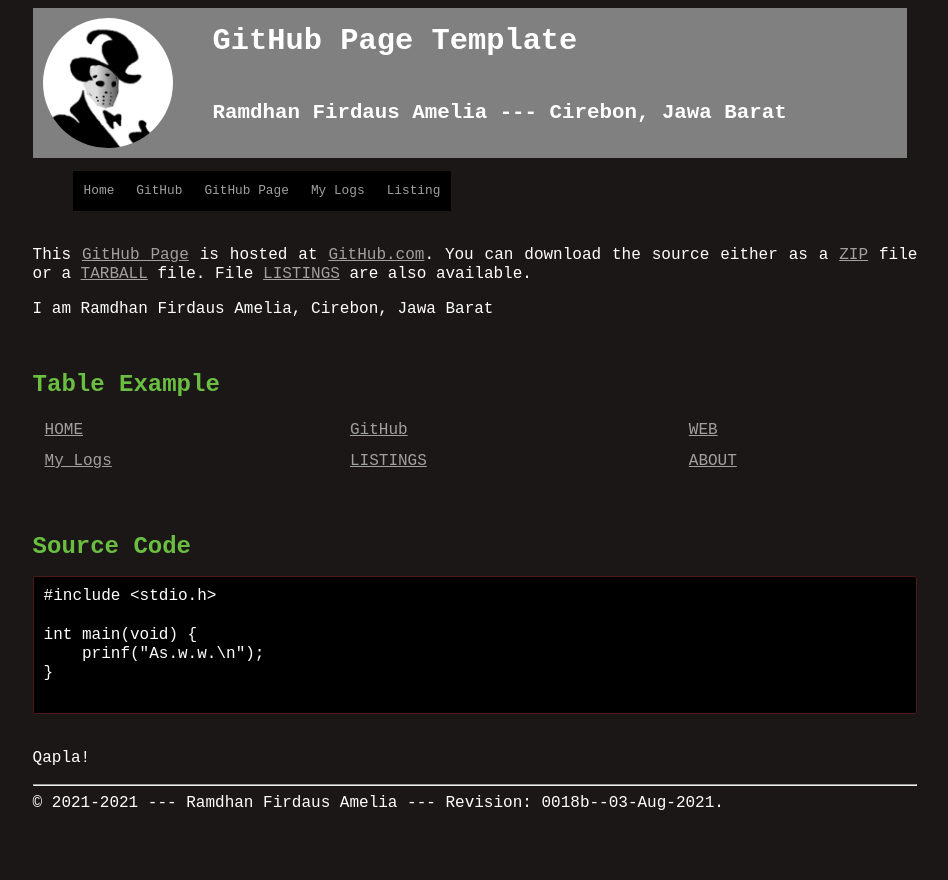
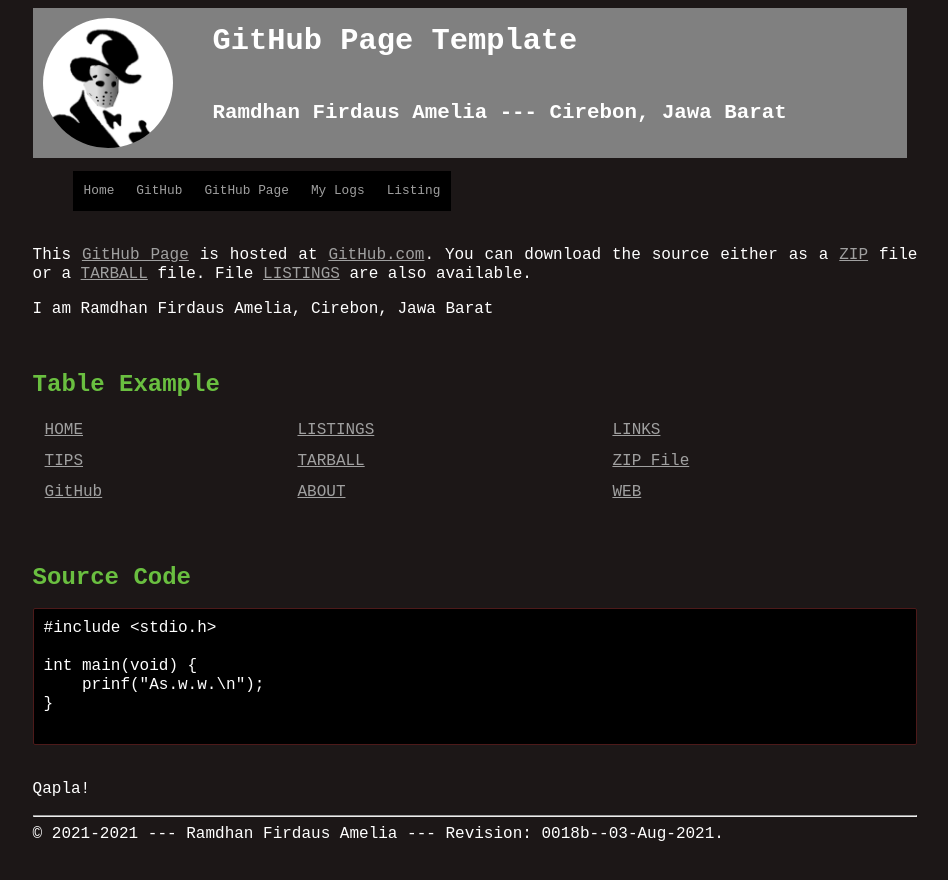
Before and after one commit to ramdhanfirdaus/os212, a Jekyll site: the page built from index.md, in a window 1280 px wide. Shown: the top 880 px of the page, without its empty margins (165-1113 px from the left). Built offline with Jekyll 4.4.1, drawn with Linux system fonts in a browser that asks for light colours.

Commit message:
Update index.md

```diff
--- a/index.md
+++ b/index.md
@@ -13,8 +13,9 @@ I am {{ site.author }}, {{ site.address }}
 <br>
 ## Table Example
 
-| [HOME]({{ site.baseurl }}/) | [GitHub]({{ site.urlgithub }}) | [WEB]({{ site.urlweb }}) |
-| [My Logs]({{ https://ramdhanfirdaus.github.io/os212/TXT/mylog.txt }}) | [LISTINGS]({{ site.baseurl }}/000.html) | [ABOUT]({{ site.baseurl }}/ABOUT/) |
+| [HOME]({{ site.baseurl }}/) | [LISTINGS]({{ site.baseurl }}/000.html) | [LINKS]({{ site.baseurl }}/LINKS/) |
+| [TIPS]({{ site.baseurl }}/TIPS/) | [TARBALL]({{ site.baseurl }}/template.tar.bz2) | [ZIP File]({{ site.baseurl }}/template.zip) |
+| [GitHub]({{ site.urlgithub }}) | [ABOUT]({{ site.baseurl }}/ABOUT/) | [WEB]({{ site.urlweb }}) |
 
 <br>
 ## Source Code
```
